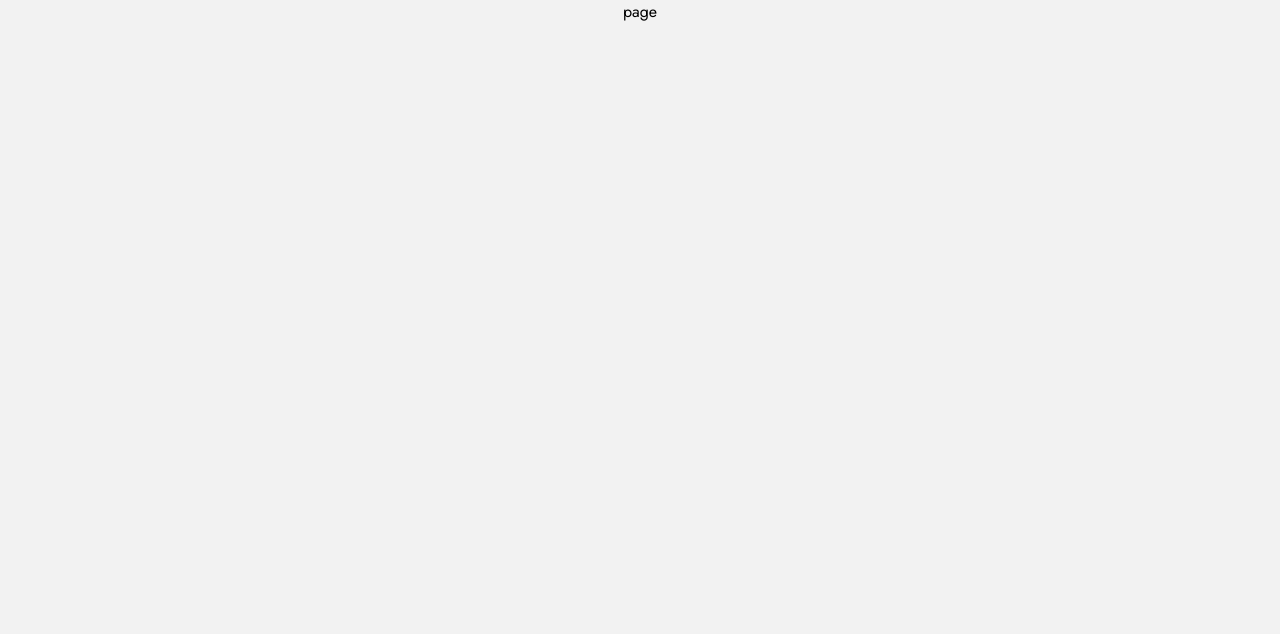
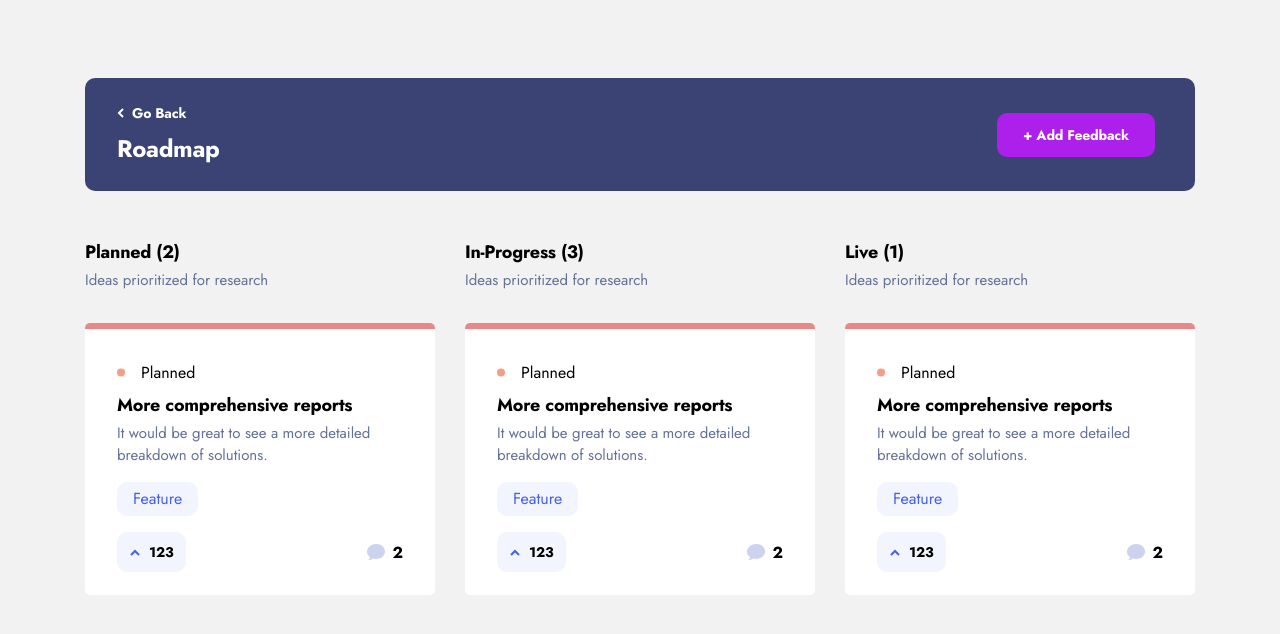
Before and after one commit to SandeebAdhikari/Product_FeedBack_App, a Next.js app: page /roadmap in a window 1280 px wide. Shown: the top 634 px of the page. Built offline with nearby package versions, Linux system fonts and the light colour scheme.

Commit message:
roadmap card and page

```diff
--- a/app/feedback_edit/page.tsx
+++ b/app/feedback_edit/page.tsx
@@ -1,9 +1,10 @@
 "use client";
 import React, { useState } from "react";
 import Image from "next/image";
-import NewIcon from "../../public/assets/shared/icon-new-feedback.svg";
+import NewIcon from "../../public/assets/shared/icon-edit-feedback.svg";
 import ButtonFeedback from "@/components/ButtonFeedback";
 import Dropdown from "@/components/Dropdown";
+import GoBackButton from "@/components/GoBackButton";
 
 const page = () => {
   const [selectedOption, setSelectedOption] = useState("Feature");
@@ -13,18 +14,7 @@ const page = () => {
 
   return (
     <div className="mt-[92px] mb-[187px] w-[540px]">
-      <button className="flex items-center justify-center gap-2">
-        <svg width="7" height="10" xmlns="http://www.w3.org/2000/svg">
-          <path
-            d="M6 9L2 5l4-4"
-            stroke="#4661E6"
-            strokeWidth="2"
-            fill="none"
-            fillRule="evenodd"
-          />
-        </svg>
-        <h1 className="font-bold text-grayBlue text-h4">Go Back</h1>
-      </button>
+      <GoBackButton stroke="#4661E6" color="grayBlue" />
       <div className="mt-10 w-[540px] h-[822px] bg-white rounded-[10px] px-8 relative ">
         <Image
           src={NewIcon}
--- a/app/roadmap/page.tsx
+++ b/app/roadmap/page.tsx
@@ -1,7 +1,47 @@
+import ButtonFeedback from "@/components/ButtonFeedback";
+import GoBackButton from "@/components/GoBackButton";
+import RoadMapCard from "@/components/RoadMapCard";
 import React from "react";
 
 const page = () => {
-  return <div>page</div>;
+  return (
+    <div className="flex flex-col w-[1110px] min-h-screen">
+      <div className="mt-[78px] flex w-full h-[113px] bg-semiDarkNavy rounded-[10px] items-center justify-center">
+        <div className="ml-8 ">
+          <GoBackButton stroke="white" color="white" />
+          <h1 className="mt-2 text-white text-h1 font-bold">Roadmap </h1>
+        </div>
+        <div className="ml-auto mr-10">
+          <ButtonFeedback text="+ Add Feedback" />
+        </div>
+      </div>
+      <div className="mt-12 flex w-full justify-between">
+        <div className="flex flex-col ">
+          <h1 className="text-h3 text-semiDarkNavy font-bold">Planned (2)</h1>
+          <p className="text-body2 text-grayBlue mt-1 mb-8">
+            Ideas prioritized for research
+          </p>
+          <RoadMapCard />
+        </div>
+        <div className="flex flex-col ">
+          <h1 className="text-h3 text-semiDarkNavy font-bold">
+            In-Progress (3)
+          </h1>
+          <p className="text-body2 text-grayBlue mt-1 mb-8">
+            Ideas prioritized for research
+          </p>
+          <RoadMapCard />
+        </div>
+        <div className="flex flex-col ">
+          <h1 className="text-h3 text-semiDarkNavy font-bold">Live (1)</h1>
+          <p className="text-body2 text-grayBlue mt-1 mb-8">
+            Ideas prioritized for research
+          </p>
+          <RoadMapCard />
+        </div>
+      </div>
+    </div>
+  );
 };
 
 export default page;
--- /dev/null
+++ b/components/GoBackButton.tsx
@@ -0,0 +1,27 @@
+import React from "react";
+
+interface GoBackButtonProps {
+  stroke: string;
+  color: string;
+}
+
+const GoBackButton: React.FC<GoBackButtonProps> = ({ stroke, color }) => {
+  return (
+    <button className="flex items-center justify-center gap-2">
+      <svg width="7" height="10" xmlns="http://www.w3.org/2000/svg">
+        <path
+          d="M6 9L2 5l4-4"
+          stroke={stroke}
+          strokeWidth="2"
+          fill="none"
+          fillRule="evenodd"
+        />
+      </svg>
+      <h1 className={`font-bold text-${color} text-h4 hover:underline`}>
+        Go Back
+      </h1>
+    </button>
+  );
+};
+
+export default GoBackButton;
--- /dev/null
+++ b/components/RoadMapCard.tsx
@@ -0,0 +1,48 @@
+import React from "react";
+import ResponsiveImage from "./ResponsiveImage";
+
+const RoadMapCard = () => {
+  return (
+    <div className="w-[350px] h-[272px] rounded-[5px] p-8 border-t-[6px] border-t-lightRed bg-white">
+      <li className="flex gap-4">
+        <ResponsiveImage folder="suggestions" imageKey="ovalIcon" />
+        <h1 className="text-darkNavy text-body1">Planned</h1>
+      </li>
+      <h1 className="mt-2 text-semiDarkNavy text-h3 font-bold">
+        More comprehensive reports
+      </h1>
+      <p className="mt-1 text-grayBlue text-body2">
+        It would be great to see a more detailed breakdown of solutions.
+      </p>
+      <div className="mt-4 bg-lightBlue rounded-[10px] px-[16px] py-[5px] text-center text-primaryBlue inline-flex ">
+        Feature
+      </div>
+      <div className="flex w-full justify-between mt-4">
+        <div className=" bg-lightBlue rounded-[10px] w-[69px] h-[40px] flex items-center justify-center gap-[9.5px]">
+          <svg width="10" height="7" xmlns="http://www.w3.org/2000/svg">
+            <path
+              d="M1 6l4-4 4 4"
+              stroke="#4661E6"
+              strokeWidth="2"
+              fill="none"
+              fillRule="evenodd"
+            />
+          </svg>
+          <h1 className="text-semiDarkNavy font-bold text-h4">123</h1>
+        </div>
+        <div className="flex items-center gap-2">
+          <svg width="18" height="16" xmlns="http://www.w3.org/2000/svg">
+            <path
+              d="M2.62 16H1.346l.902-.91c.486-.491.79-1.13.872-1.823C1.036 11.887 0 9.89 0 7.794 0 3.928 3.52 0 9.03 0 14.87 0 18 3.615 18 7.455c0 3.866-3.164 7.478-8.97 7.478-1.017 0-2.078-.137-3.025-.388A4.705 4.705 0 012.62 16z"
+              fill="#CDD2EE"
+              fillRule="nonzero"
+            />
+          </svg>
+          <h1 className="text-semiDarkNavy text-body1 font-bold">2</h1>
+        </div>
+      </div>
+    </div>
+  );
+};
+
+export default RoadMapCard;
```
